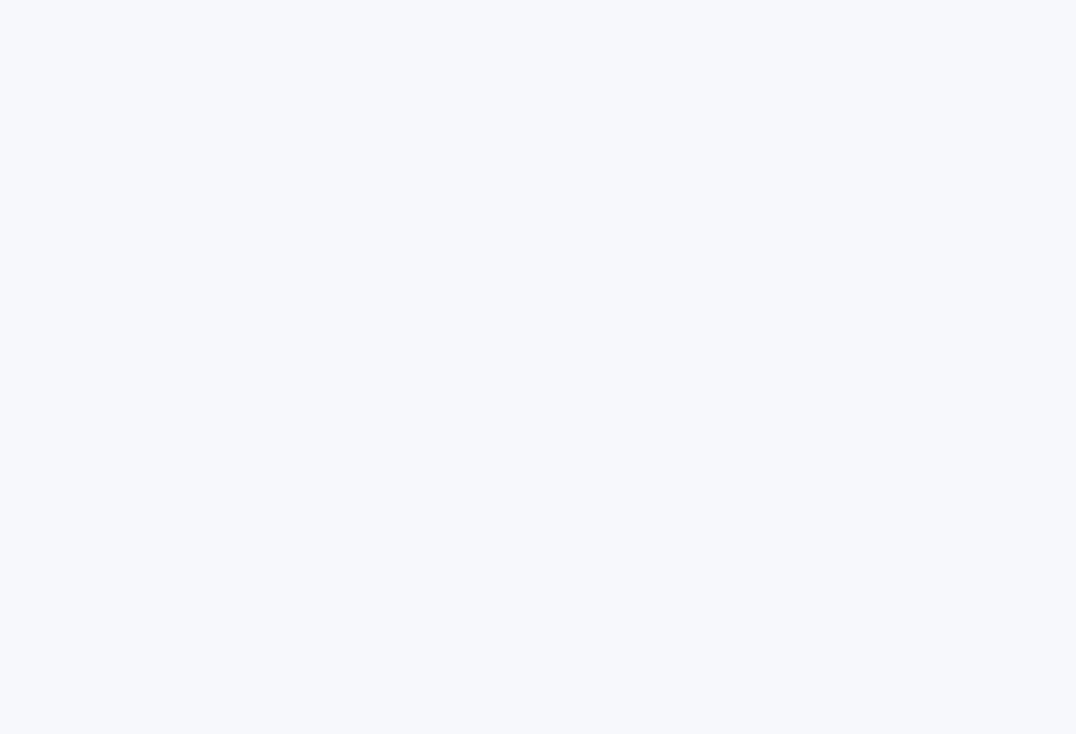
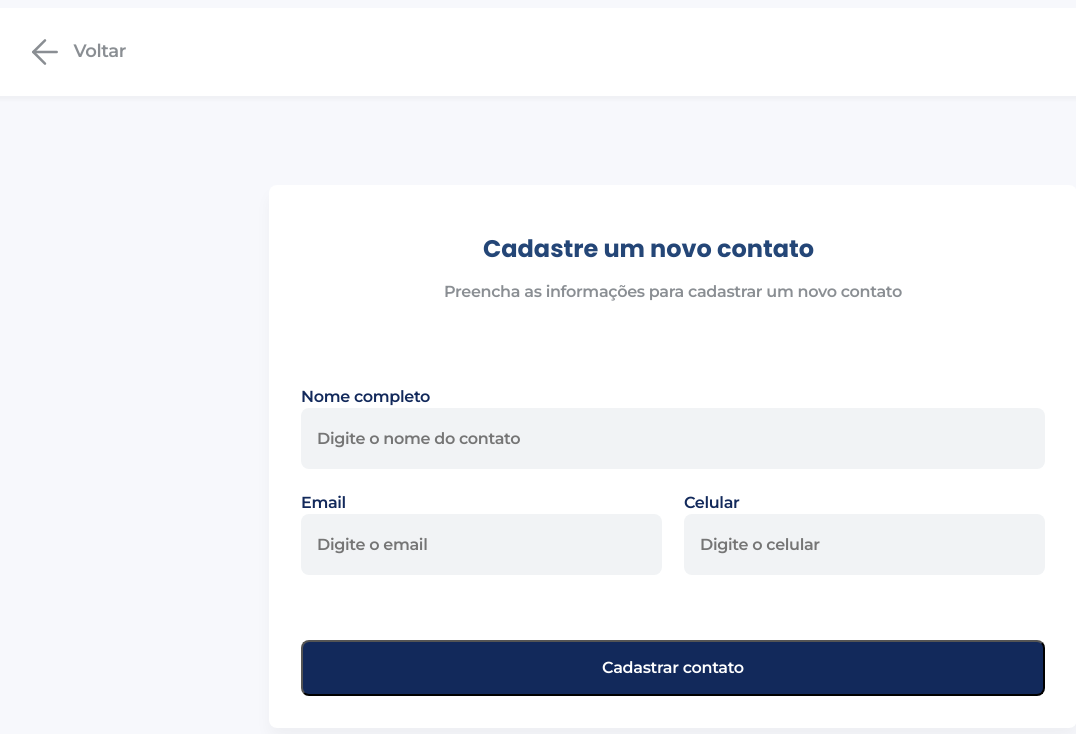
Before and after one commit to Anderson-Alencar/contact-list, a React (Create React App) app: page /contacts/register in a window 1280 px wide. Before the commit this address had no page. Shown: the top 734 px of the page, without its empty margins (47-1123 px from the left). Built offline with nearby package versions, Linux system fonts and the light colour scheme.

Commit message:
feat: interface de criacao/edicao de contatos

```diff
--- a/src/App.js
+++ b/src/App.js
@@ -2,12 +2,14 @@ import React from 'react';
 import { Route, Routes } from 'react-router-dom';
 import ContactList from './pages/ContactList';
 import Login from './pages/Login';
+import NewContactRegistration from './pages/NewContactRegistration';
 
 function App() {
   return (
     <Routes>
       <Route path="/" element={<Login />} />
       <Route path="/contacts" element={<ContactList />} />
+      <Route path="/contacts/register" element={<NewContactRegistration />} />
     </Routes>
   );
 }
--- /dev/null
+++ b/src/components/ButtonRegister.jsx
@@ -0,0 +1,11 @@
+import React from 'react';
+
+function ButtonRegister() {
+  return (
+    <button type="button" className="btn-register">
+      Cadastrar contato
+    </button>
+  );
+}
+
+export default ButtonRegister;
--- a/src/components/FormLogin.jsx
+++ b/src/components/FormLogin.jsx
@@ -11,12 +11,12 @@ function FormLogin() {
       <div className="input-group">
         <label htmlFor="email-input" className="label-simple">
           Email
-          <input className="input-simple" placeholder="Digite seu email" />
+          <input className="input-medium" placeholder="Digite seu email" />
         </label>
 
         <label htmlFor="password-input" className="label-simple">
           Senha
-          <input className="input-simple" placeholder="Digite sua senha" />
+          <input className="input-medium" placeholder="Digite sua senha" />
         </label>
       </div>
       <ButtonLogin />
--- /dev/null
+++ b/src/components/FormRegisterContact.jsx
@@ -0,0 +1,32 @@
+import React from 'react';
+import ButtonRegister from './ButtonRegister';
+
+function FormRegisterContact() {
+  return (
+    <form className="contact-form">
+      <div>
+        <h1 className="title-form">Cadastre um novo contato</h1>
+        <p className="desc-form">Preencha as informações para cadastrar um novo contato</p>
+      </div>
+      <div className="group-input">
+        <label htmlFor="name-input" className="label-large">
+          Nome completo
+          <input type="text" className="input-large" placeholder="Digite o nome do contato" />
+        </label>
+        <div className="two-inputs">
+          <label htmlFor="name-input" className="label-simple">
+            Email
+            <input type="text" className="input-small" placeholder="Digite o email" />
+          </label>
+          <label htmlFor="name-input" className="label-simple">
+            Celular
+            <input type="text" className="input-small" placeholder="Digite o celular" />
+          </label>
+        </div>
+      </div>
+      <ButtonRegister />
+    </form>
+  );
+}
+
+export default FormRegisterContact;
--- a/src/pages/NewContactRegistration.jsx
+++ b/src/pages/NewContactRegistration.jsx
@@ -0,0 +1,15 @@
+import React from 'react';
+import FormRegisterContact from '../components/FormRegisterContact';
+import NavBarBack from '../components/NavBarBack';
+import '../styles/NewContactRegistration.css';
+
+function NewContactRegistration() {
+  return (
+    <body>
+      <NavBarBack />
+      <FormRegisterContact />
+    </body>
+  );
+}
+
+export default NewContactRegistration;
--- a/src/styles/Login.css
+++ b/src/styles/Login.css
@@ -77,7 +77,7 @@
   color: #12295B;
 }
 
-.label-simple input {
+.input-medium {
   width: 472px;
   height: 56px;
 
--- /dev/null
+++ b/src/styles/NewContactRegistration.css
@@ -0,0 +1,150 @@
+body {
+  width: 1440px;
+  height: 826px;
+  left: 0px;
+  top: 0px;
+  background: #F7F8FC;
+}
+
+.contact-form {
+  position: absolute;
+  width: 808px;
+  height: 543px;
+  left: 316px;
+  top: 185px;
+  display: flex;
+  flex-direction: column;
+  align-items: center;
+  justify-content: space-around;
+  background: #FFFFFF;
+  box-shadow: 0px 10px 16px rgba(0, 0, 0, 0.04);
+  border-radius: 8px;
+}
+
+.title-form {
+  width: 600px;
+  height: 30px;
+  left: 420px;
+  top: 234px;
+  font-family: 'Poppins';
+  font-style: normal;
+  font-weight: 700;
+  font-size: 24px;
+  line-height: 124%;
+  text-align: center;
+  color: #244677;
+}
+
+.desc-form {
+  width: 649px;
+  height: 24px;
+  left: 396px;
+  top: 280px;
+  font-family: 'Montserrat';
+  font-style: normal;
+  font-weight: 500;
+  font-size: 16px;
+  line-height: 148%;
+  text-align: center;
+  letter-spacing: -0.02em;
+  color: #495057;
+  opacity: 0.64;
+}
+
+.input-large {
+  width: 712px;
+  height: 56px;
+  display: flex;
+  flex-direction: row;
+  align-items: center;
+  padding: 16px;
+  gap: 16px;
+  left: 0%;
+  right: 0%;
+  top: 33.33%;
+  bottom: 0%;
+  background: #F1F3F5;
+  border-radius: 8px;
+  border: 0;
+  font-family: 'Montserrat';
+  font-style: normal;
+  font-weight: 500;
+  font-size: 16px;
+  line-height: 148%;
+  letter-spacing: -0.02em;
+  color: #495057;
+}
+
+.two-inputs {
+  display: flex;
+  justify-content: space-between;
+  width: 744px;
+}
+
+.label-large {
+  width: 744px;
+  height: 84px;
+  left: 860px;
+  top: 427px;
+  font-family: 'Montserrat';
+  font-style: normal;
+  font-weight: 900;
+  font-size: 16px;
+  line-height: 148%;
+  display: flex;
+  flex-direction: column;
+  align-items: flex-start;
+  letter-spacing: -0.02em;
+  color: #12295B;
+  margin-bottom: 22px;
+}
+
+.input-small {
+  width: 329px;
+  height: 56px;
+  display: flex;
+  flex-direction: row;
+  align-items: center;
+  padding: 16px;
+  gap: 16px;
+  left: 0%;
+  right: 0%;
+  top: 33.33%;
+  bottom: 0%;
+  background: #F1F3F5;
+  border-radius: 8px;
+  border: 0;
+  font-family: 'Montserrat';
+  font-style: normal;
+  font-weight: 500;
+  font-size: 16px;
+  line-height: 148%;
+  letter-spacing: -0.02em;
+  color: #495057;
+}
+
+.two-inputs label {
+  width: 361px;
+}
+
+.btn-register {
+  display: flex;
+  flex-direction: row;
+  justify-content: center;
+  align-items: center;
+  padding: 16px 24px;
+  gap: 10px;
+  width: 744px;
+  height: 56px;
+  left: 348px;
+  top: 632px;
+  font-family: 'Montserrat';
+  font-style: normal;
+  font-weight: 500;
+  font-size: 16px;
+  line-height: 148%;
+  letter-spacing: -0.02em;
+  color: #FFFFFF;
+  background: #12295B;
+  border-radius: 8px;
+}
```
Also changed, not shown: src/assets/arrow-left.svg, src/assets/edit.png (deleted).
